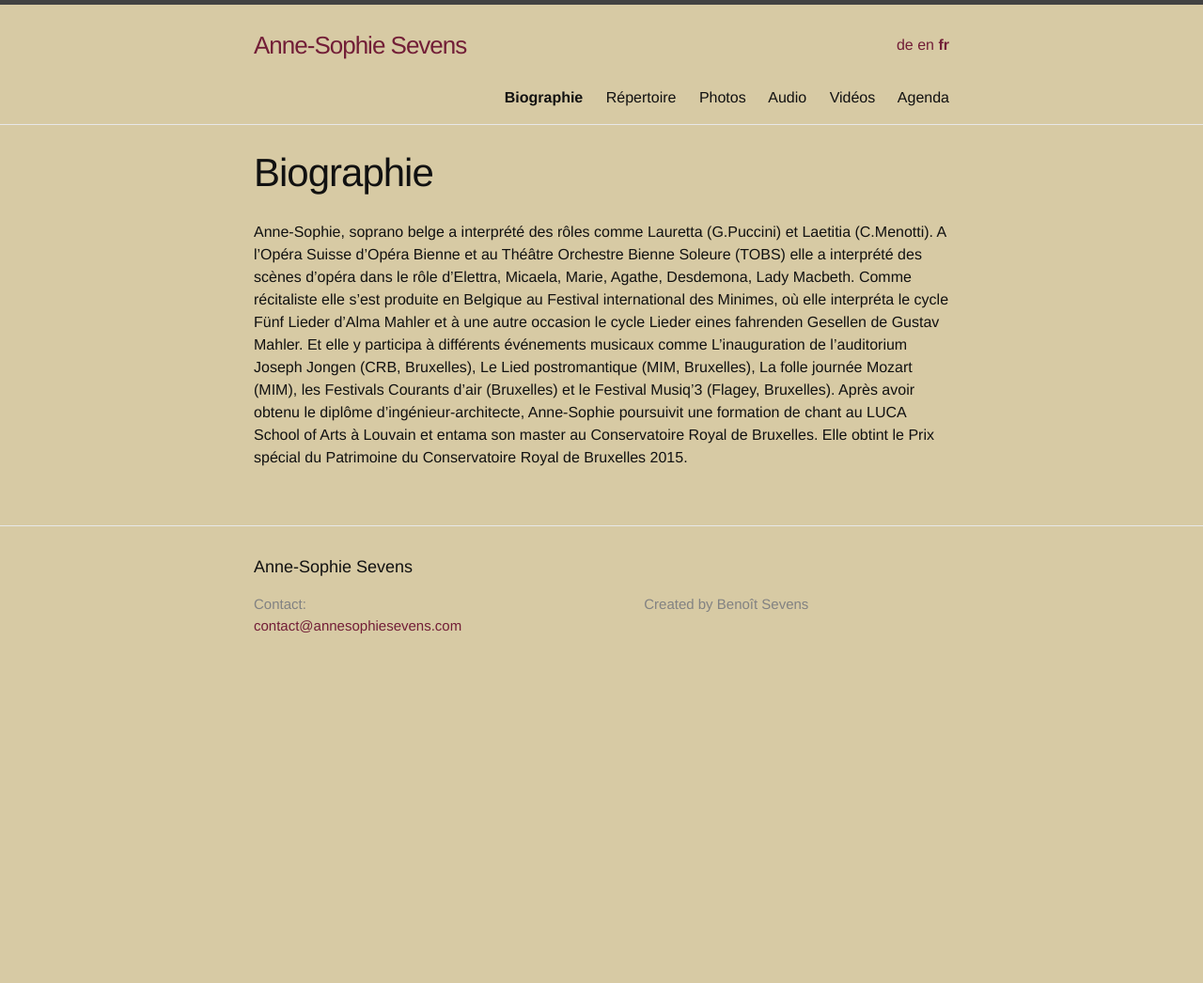
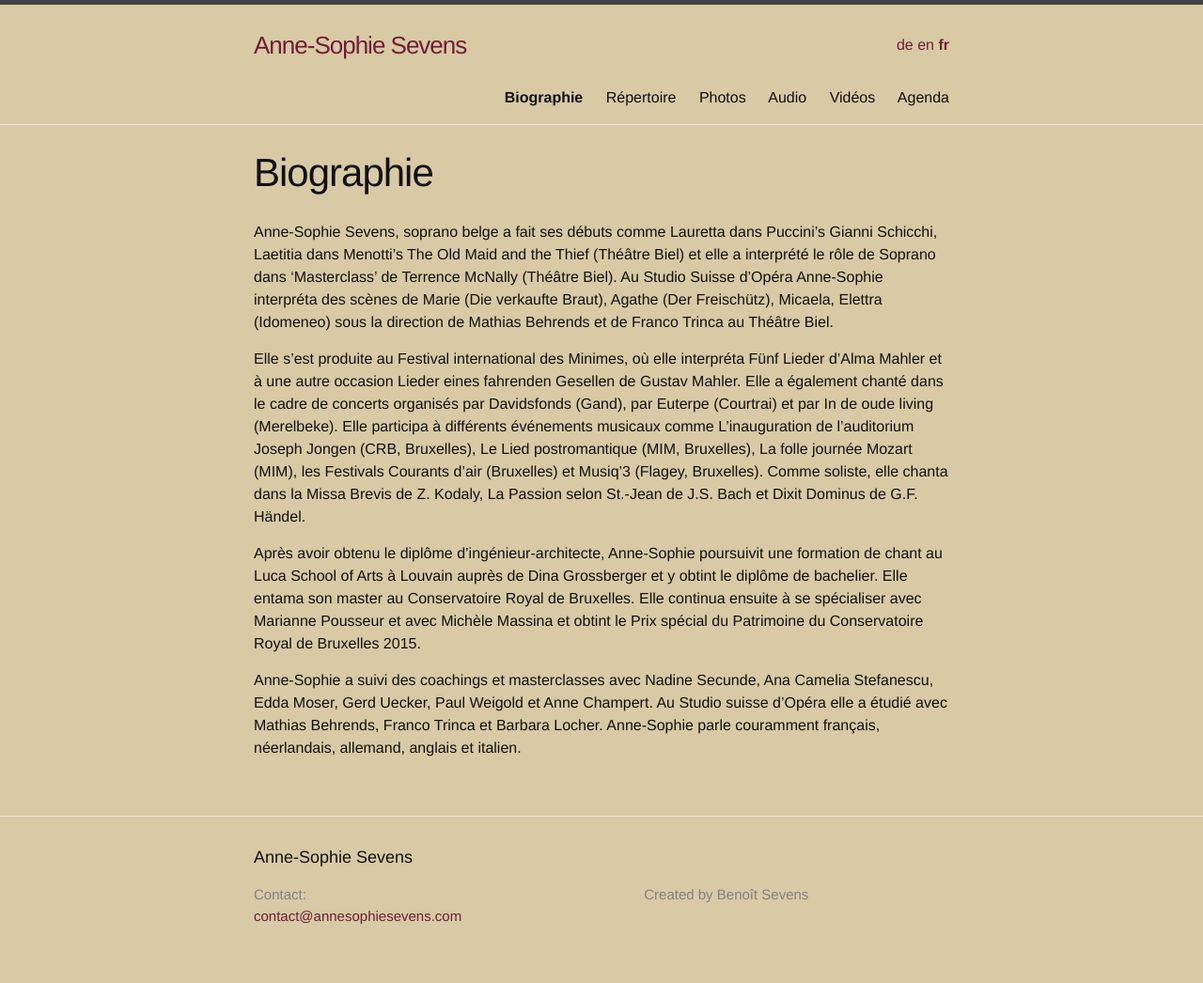
Before and after one commit to annesophie-sevens/annesophie-sevens.github.io, a Jekyll site: the page built from biography-fr.md, in a window 1280 px wide. Shown: the whole page at 94% size. Built offline with Jekyll 4.4.1, drawn with Linux system fonts in a browser that asks for light colours; before the commit the page ends 900 px from its top, so only the background shows below that.

Commit message:
Update biography-fr.md

```diff
--- a/biography-fr.md
+++ b/biography-fr.md
@@ -7,5 +7,13 @@ ref: biography
 
 ---
 
+Anne-Sophie Sevens, soprano belge a fait ses débuts comme Lauretta dans Puccini’s Gianni Schicchi, Laetitia dans Menotti's The Old Maid and the Thief (Théâtre Biel) et elle a interprété le rôle de Soprano dans ‘Masterclass’ de Terrence McNally (Théâtre Biel).
+Au Studio Suisse d'Opéra Anne-Sophie interpréta des scènes de Marie (Die verkaufte Braut), Agathe (Der Freischütz), Micaela, Elettra (Idomeneo) sous la direction de Mathias Behrends et de Franco Trinca au Théâtre Biel.
 
-Anne-Sophie, soprano belge a interprété des rôles comme Lauretta (G.Puccini) et Laetitia (C.Menotti). A l'Opéra Suisse d'Opéra Bienne et au Théâtre Orchestre Bienne Soleure (TOBS) elle a interprété des scènes d’opéra dans le rôle d'Elettra, Micaela, Marie, Agathe, Desdemona, Lady Macbeth. Comme récitaliste elle s’est produite en Belgique au Festival international des Minimes, où elle interpréta le cycle Fünf Lieder d’Alma Mahler et à une autre occasion le cycle Lieder eines fahrenden Gesellen de Gustav Mahler. Et elle y participa à différents événements musicaux comme L’inauguration de l’auditorium Joseph Jongen (CRB, Bruxelles), Le Lied postromantique (MIM, Bruxelles), La folle journée Mozart (MIM), les Festivals Courants d’air (Bruxelles) et le Festival Musiq’3 (Flagey, Bruxelles). Après avoir obtenu le diplôme d’ingénieur-architecte, Anne-Sophie poursuivit une formation de chant au LUCA School of Arts à Louvain et entama son master au Conservatoire Royal de Bruxelles. Elle obtint le Prix spécial du Patrimoine du Conservatoire Royal de Bruxelles 2015.
+Elle s'est produite au Festival international des Minimes, où elle interpréta Fünf Lieder d’Alma Mahler et à une autre occasion Lieder eines fahrenden Gesellen de Gustav Mahler. Elle a également chanté dans le cadre de concerts organisés par Davidsfonds (Gand), par Euterpe (Courtrai) et par In de oude living (Merelbeke). Elle participa à différents événements musicaux  comme L’inauguration de l’auditorium Joseph Jongen (CRB, Bruxelles), Le Lied postromantique (MIM, Bruxelles), La folle journée Mozart (MIM), les Festivals Courants d’air (Bruxelles) et  Musiq’3 (Flagey, Bruxelles).
+Comme soliste, elle  chanta dans la Missa Brevis de Z. Kodaly, La Passion selon St.-Jean de J.S. Bach et Dixit Dominus de G.F. Händel.
+
+Après avoir obtenu le diplôme d’ingénieur-architecte, Anne-Sophie poursuivit une formation de chant au Luca School of Arts à Louvain auprès de Dina Grossberger et y obtint le diplôme de bachelier. Elle entama son master au Conservatoire Royal de Bruxelles. Elle continua ensuite à se spécialiser avec Marianne Pousseur et avec Michèle Massina et obtint le Prix spécial du Patrimoine du Conservatoire Royal de Bruxelles 2015.
+
+Anne-Sophie a suivi des coachings et masterclasses avec Nadine Secunde, Ana Camelia Stefanescu, Edda Moser, Gerd Uecker, Paul Weigold et Anne Champert. Au Studio suisse d'Opéra elle a étudié avec Mathias Behrends, Franco Trinca et Barbara Locher.
+Anne-Sophie parle couramment français, néerlandais, allemand, anglais et italien.
```
